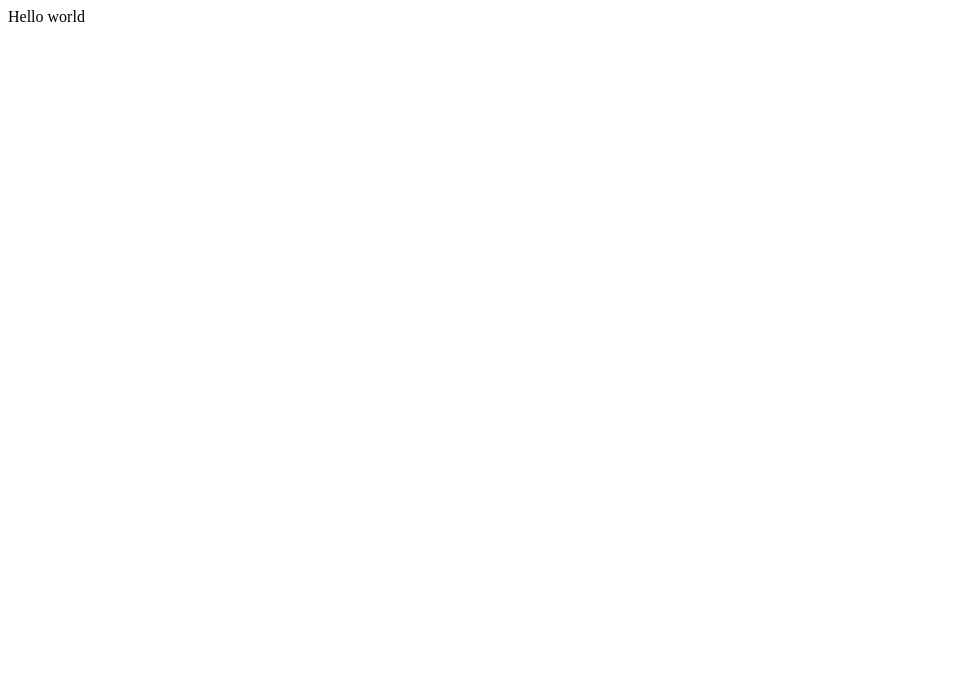
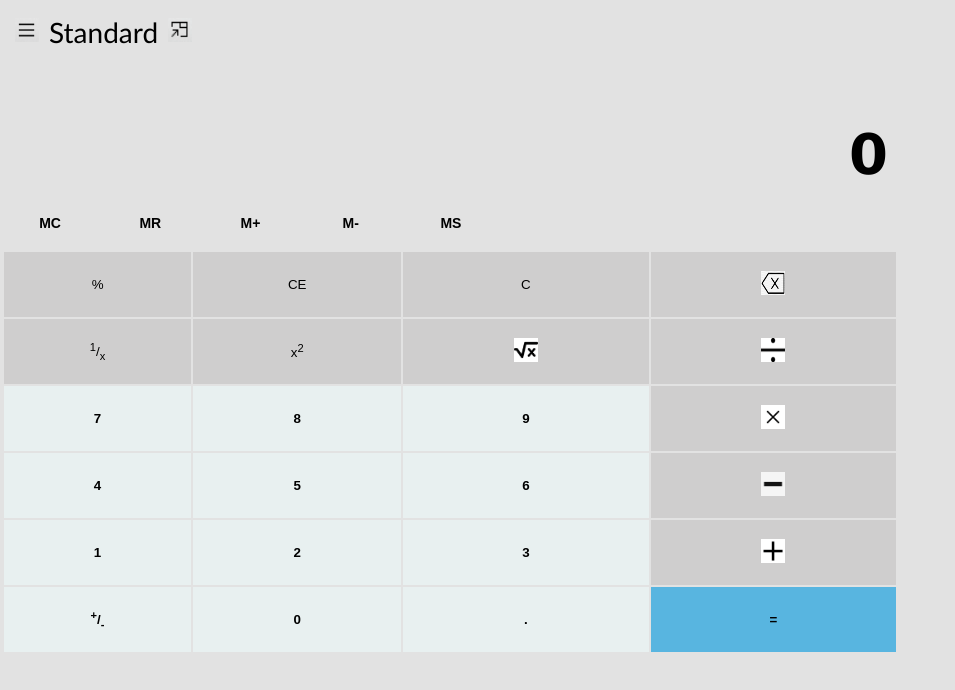
Before and after one commit to Fduvie07/demo-repo, a plain HTML site: page index.html in a window 1280 px wide. Shown: the whole page, without its empty margins (0-955 px from the left). Drawn offline with Linux system fonts and the light colour scheme.

Commit message:
Calculator Standard interface

```diff
--- a/index.html
+++ b/index.html
@@ -1 +1,86 @@
-<div>Hello world</div>
+<!DOCTYPE html>
+<html lang="en">
+<head>
+    <meta charset="UTF-8">
+    <meta http-equiv="X-UA-Compatible" content="IE=edge">
+    <meta name="viewport" content="width=device-width, initial-scale=1.0">
+    <title>Front-End Calculator</title>
+
+    <link rel="stylesheet" href="style.css">
+</head>
+<body>
+    <!-- Main Operations view, which includes:
+        1. Menu Bar
+        2. Input and Output display screeen
+        3. Memory operation buttons
+        4. Normal Operation buttons
+    -->
+    <div id="main">
+        <!-- Menu Bar -->
+        <div id="nav_bar">
+            <div><img src="left-menu-icon.PNG" alt="Left Menu Bar Icon"></div>
+            <div><h3>Standard</h3></div>
+            <div><img src="keep-on-top-icon.PNG" alt="Keep On Top Icon"></div>
+        </div> <!-- End of menu Bar -->
+
+        <!-- Input and Output display screen -->
+        <div id="display_screen">
+            <div id="output_bar">
+                <p id="output"></p>
+            </div>
+            <div id="input_bar">
+                <h1 id="input">0</h1>
+            </div>
+        </div> <!-- End of Input and output display screen -->
+
+        <!-- Memory Operations -->
+        <div id="memory_box">
+            <button class="memory_op">MC</button>
+            <button class="memory_op">MR</button>
+            <button class="memory_op">M+</button>
+            <button class="memory_op">M-</button>
+            <button class="memory_op">MS</button>
+        </div> <!-- End of Memory Operations -->
+        <table id="arithmetic">
+            <tr class="operations">
+                <td><button>%</button></td>
+                <td><button>CE</button></td>
+                <td><button>C</button></td>
+                <td><button><img src="backspace.png" alt="backspace"></button></td>
+            </tr>
+            <tr class="operations">
+                <td><button><sup>1</sup>/<sub>x</sub></button></td>
+                <td><button>x<sup>2</sup></button></td>
+                <td><button><img src="squareRoot.png" alt="square-root"></button></td>
+                <td><button><img src="divide.png" alt="divide"></button></td>
+            </tr>
+            <tr>
+                <td class="numb"><button><h4>7</h4></button></td>
+                <td class="numb"><button><h4>8</h4></button></td>
+                <td class="numb"><button><h4>9</h4></button></td>
+                <td class="operations"><button><img src="multiply.png" alt="multiply"></button></td>
+            </tr>
+            <tr>
+                <td class="numb"><button><h4>4</h4></button></td>
+                <td class="numb"><button><h4>5</h4></button></td>
+                <td class="numb"><button><h4>6</h4></button></td>
+                <td class="operations"><button><img src="subtract.png" alt="subtract"></button></td>
+            </tr>
+            <tr>
+                <td class="numb"><button><h4>1</h4></button></td>
+                <td class="numb"><button><h4>2</h4></button></td>
+                <td class="numb"><button><h4>3</h4></button></td>
+                <td class="operations"><button><img src="addition.png" alt="addition"></button></td>
+            </tr>
+            <tr>
+                <td class="numb"><button><h4><sup>+</sup>/<sub>-</sub></h4></button></td>
+                <td class="numb"><button><h4>0</h4></button></td>
+                <td class="numb"><button><h4>.</h4></button></td>
+                <td class="equal"><button><h4>=</h4></button></td>
+            </tr>
+        </table>
+
+    </div> <!-- End of Main Operations View -->
+    <div id="history"></div>
+</body>
+</html>
--- a/style.css
+++ b/style.css
@@ -0,0 +1,203 @@
+html, body {
+  overflow: hidden;
+  font-family:'Lucida Sans', 'Lucida Sans Regular', 'Lucida Grande', 'Lucida Sans Unicode', Geneva, Verdana;
+  font-size: 100%;
+  background-color: #e2e2e2;
+  margin: 0;
+  padding: 0;
+}
+
+div {
+  margin: 0;
+  padding: 0;
+}
+
+h1 {
+  font-size: 56px;
+}
+
+h3 {
+  font-family: 'Gill Sans', 'Gill Sans MT', Calibri, 'Trebuchet MS', sans-serif;
+  font-size: 28px;
+  font-weight: 500;
+}
+
+img {
+  width: 24px;
+  height: 24px;
+}
+ /*Main operations view style */
+#main {
+  /* background-color: #cc00dc; */
+  width: 70%;
+  height: 100vh;
+  margin: 0;
+  padding: 0;
+}
+
+@media (max-width: 768px){
+  #main {
+    width: 65%;
+  }
+}
+
+@media (max-width: 580px){
+  #main {
+    width: 98%;
+    padding: 2px;
+  }
+}
+/* Menu bar style */
+#nav_bar {
+  width: fit-content;
+  height: 24px;
+  display: flex;
+  text-align: center;
+  flex-wrap: nowrap;
+  padding: 10px 0 0 0;
+  margin: 10px;
+}
+
+#nav_bar div {
+  align-self: center;
+  padding : 5px;
+}
+/* End of Menu Bar style */
+
+/* Operations display screen */
+#display_screen {
+  display: flex;
+  flex-direction: column;
+  /* background-color: aqua; */
+  width: 98%;
+  height: 144px;
+  margin: 0;
+  padding: 0;
+}
+
+
+/* Output display-screen */
+#output_bar {
+  /* background-color: #fff; */
+  width: 100%;
+  height: 48px;
+  margin: 0;
+  padding: 5px;
+}
+
+#output {
+  /* background-color: blue; */
+  height: 38px;
+  width: 100%;
+  text-align: right;
+  padding: 5px;
+  margin: auto;
+}
+
+
+/* Input-screen */
+#input_bar {
+  /* background-color: red; */
+  width: 100%;
+  height: 96px;
+  margin: 0;
+  padding: 5px;
+}
+
+#input {
+  /* background: #000; */
+  height: 80px;
+  width: 100%;
+  text-align: right;
+  margin: auto;
+  padding: 5px 5px;
+}
+
+/* Memory Operations */
+
+#memory_box {
+  /* background-color: aqua; */
+  /* width: 40%; */
+  max-width: 501px;
+  height: max-content;
+  display: flex;
+  flex-wrap: nowrap;
+  justify-content: space-evenly;
+}
+.memory_op {
+  height: 48px;
+  width: 100%;
+  border: none;
+  background-color: transparent;
+  font-size: 14px;
+  font-weight: 600;
+  margin: 1px;
+}
+@media (max-width: 768px) {
+  #memory_box {
+    width: 100%;
+    max-width: 580px;
+  }
+}
+@media (max-width: 580px){
+  #memory_box {
+    width: 100%;
+    max-width: 580px;
+  }
+}
+
+.memory_op:hover {
+  background-color: rgba(192, 189, 189, 0.548);
+  border: 1px solid rgba(61, 60, 60, 0.356);
+  transition: 300ms ease-in;
+}
+
+table#arithmetic {
+  /* border: 1; */
+  width: 100%;
+  margin: 2px;
+}
+
+tr {
+  height: 65px;
+}
+
+.numb {
+  background-color: rgb(232, 240, 240);
+}
+
+.numb h4 {
+  font-weight: 700;
+}
+
+td {
+  text-align: center;
+  margin: 0;
+  padding: 0;
+}
+
+td:hover {
+  background-color: rgb(175, 171, 171);
+}
+
+.operations {
+  background-color: rgba(192, 189, 189, 0.548);
+}
+.equal {
+  background-color: rgb(88, 181, 224);
+}
+
+td button {
+  width: 100%;
+  height: 65px;
+  background-color: transparent;
+  outline: none;
+  border: none;
+}
+
+/* History Panel */
+
+div#history {
+  width: 30%;
+  height: 100%;
+}
```
Also changed, not shown: addition.png (added), backspace.png (added), divide.png (added), keep-on-top-icon.png (added), left-menu-icon.png (added), multiply.png (added), squareRoot.png (added), subtract.png (added), 1 other file.
